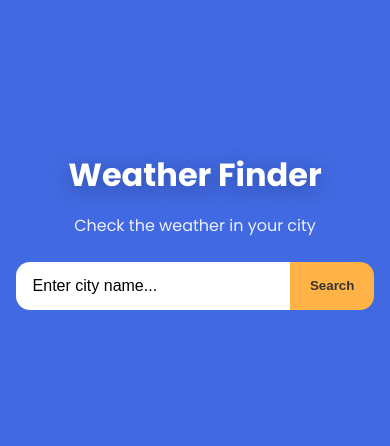
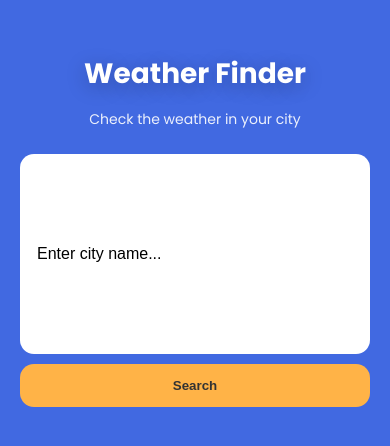
Before and after one commit to s1krey/Weather, a plain HTML site: page index.html in a window 390 px wide. Shown: the part 178-624 px from the top of the page. Drawn offline with Linux system fonts and the light colour scheme.

Commit message:
Update style.css

```diff
--- a/style.css
+++ b/style.css
@@ -13,23 +13,20 @@ body {
   background-color: royalblue;
   display: grid;
   place-items: center;
-  overflow: hidden;
-}
-
-.cloud {
-  position: absolute;
+  padding: 20px;
 }
 
 .app {
   position: relative;
-  width: min(92vw, 720px);
+  width: 100%;
+  max-width: 720px;
   text-align: center;
   z-index: 1;
 }
 
 h1 {
   margin: 0 0 14px;
-  font-size: clamp(32px, 6vw, 44px);
+  font-size: clamp(28px, 6vw, 44px);
   font-weight: 700;
   text-shadow: 0 4px 20px rgba(0,0,0,.25);
 }
@@ -37,24 +34,27 @@ h1 {
 .subtitle {
   margin: 0 0 24px;
   opacity: .9;
+  font-size: clamp(14px, 2.5vw, 18px);
 }
 
 .search {
   display: flex;
+  flex-wrap: wrap;
   justify-content: center;
+  gap: 10px;
   margin-bottom: 28px;
 }
 
 .search input {
-  width: 100%;
-  max-width: 420px;
+  flex: 1 1 200px;
   padding: 14px 16px;
   border: 1px solid transparent;
   background: white;
   color: black;
-  border-radius: 14px 0 0 14px;
+  border-radius: 14px;
   outline: none;
   font-size: 16px;
+  min-width: 120px;
 }
 
 .search input::placeholder {
@@ -64,7 +64,7 @@ h1 {
 .search button {
   padding: 14px 20px;
   border: none;
-  border-radius: 0 14px 14px 0;
+  border-radius: 14px;
   background: #ffb347;
   color: #333;
   font-weight: bold;
@@ -84,10 +84,11 @@ h1 {
   background: rgba(255, 255, 255, 0.2);
   backdrop-filter: blur(15px);
   border-radius: 16px;
-  padding: 15px;
+  padding: 20px;
   box-shadow: 0 8px 20px rgba(0,0,0,0.3);
   text-align: center;
   transition: transform 0.2s ease;
+  word-wrap: break-word;
 }
 
 .weather-card:hover {
@@ -95,11 +96,28 @@ h1 {
 }
 
 .weather-card h2 {
-  margin: 0;
-  font-size: 1.8rem;
+  margin: 0 0 10px;
+  font-size: clamp(1.4rem, 4vw, 1.8rem);
 }
 
 .weather-card p {
   margin: 6px 0;
-  font-size: 1rem;
+  font-size: clamp(0.9rem, 2.5vw, 1rem);
 }
+
+/* Мобильные устройства */
+@media (max-width: 480px) {
+  .search {
+    flex-direction: column;
+  }
+
+  .search input,
+  .search button {
+    width: 100%;
+    border-radius: 14px;
+  }
+
+  .weather-card {
+    padding: 15px;
+  }
+}
```
